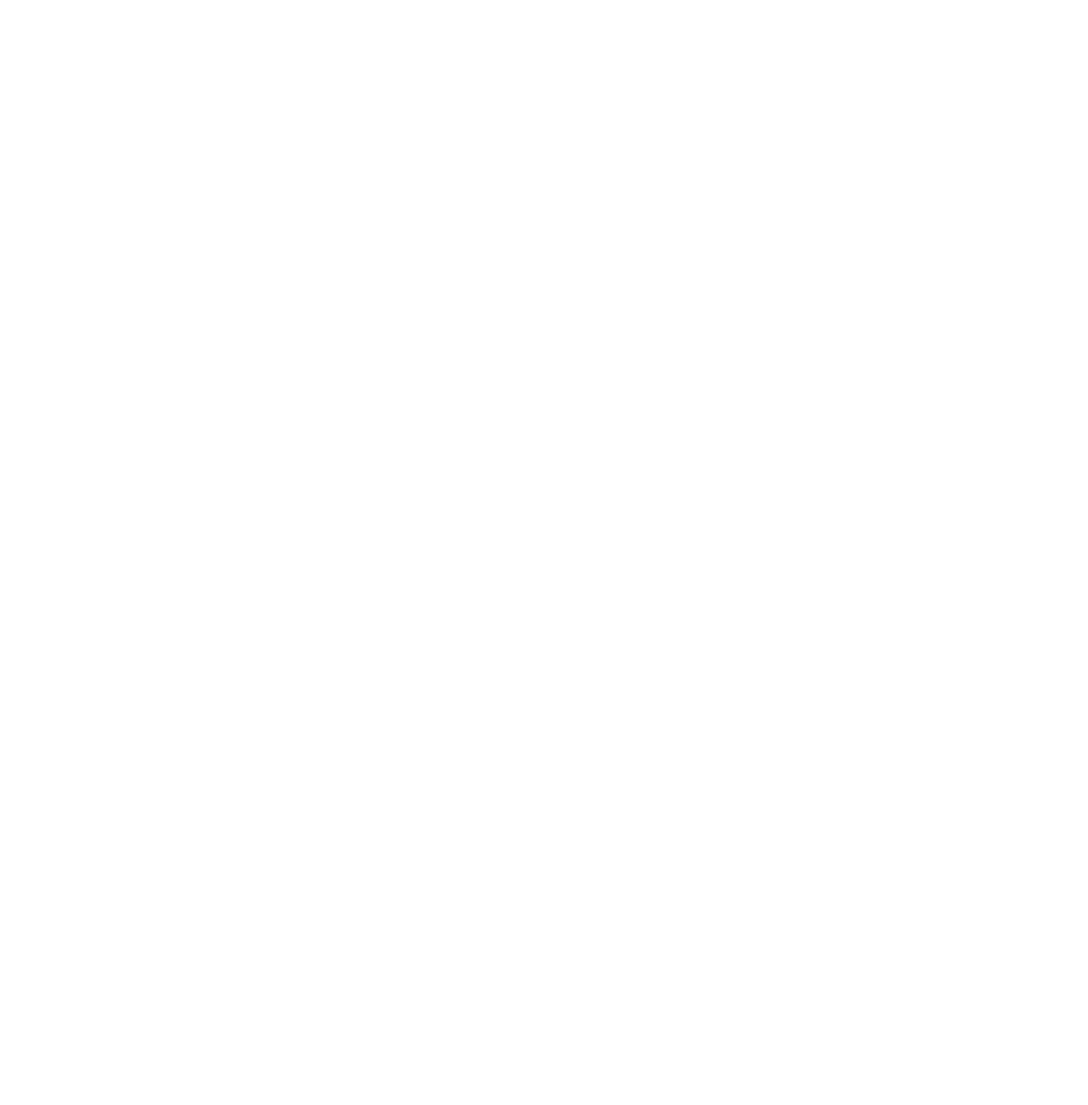
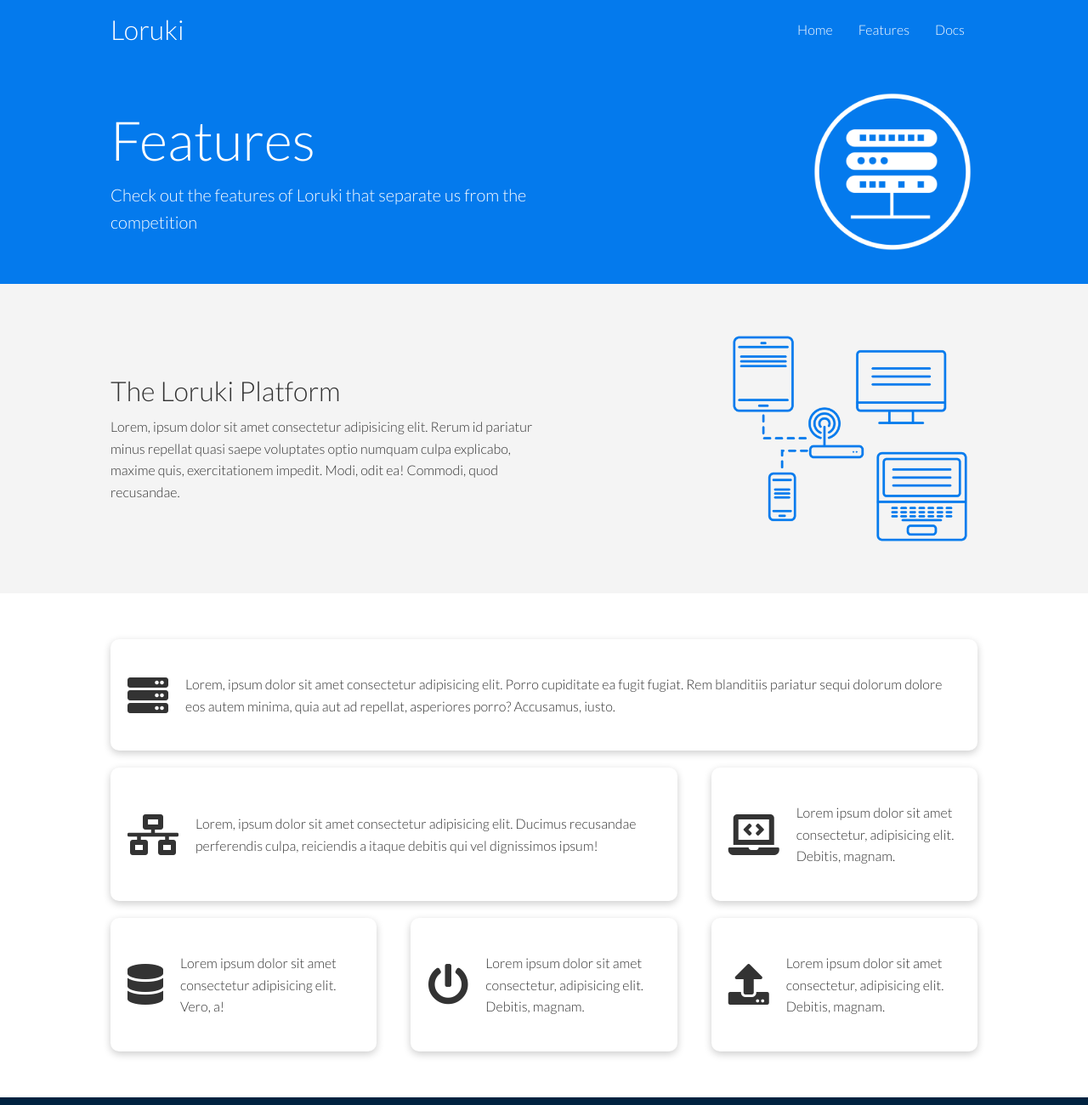
Before and after one commit to abdohwebdev/responsive-website, a plain HTML site: page features.html in a window 1280 px wide. Shown: the top 1300 px of the page at 85% size. Before the commit the page ends 800 px from the top, so only its background shows below. Drawn offline with Linux system fonts and the light colour scheme.

Commit message:
finish features page

```diff
--- a/css/style.css
+++ b/css/style.css
@@ -187,6 +187,33 @@ img{
     transform: translateY(-15px);
 }
 
+/* Features */
+.features-head img{
+    width:200px;
+    justify-self: flex-end;
+}
+
+.features-sub-head img{
+    width: 300px;
+    justify-self: flex-end;
+}
+
+.features-main .card > i{
+    margin-right: 20px;
+}
+
+.features-main .grid{
+    padding:30px;
+}
+
+.features-main .grid >*:first-child{
+    grid-column: 1/span 3;
+}
+
+.features-main .grid >*:nth-child(2){
+    grid-column: 1/span 2;
+}
+
 /* Footer*/
 .footer .social a{
     margin:0 10px;
--- a/features.html
+++ b/features.html
@@ -0,0 +1,115 @@
+<!DOCTYPE html>
+<html lang="en">
+<head>
+    <meta charset="UTF-8">
+    <meta name="viewport" content="width=device-width, initial-scale=1.0">
+    <link rel="stylesheet" href="https://cdnjs.cloudflare.com/ajax/libs/font-awesome/5.15.1/css/all.min.css" integrity="sha512-+4zCK9k+qNFUR5X+cKL9EIR+ZOhtIloNl9GIKS57V1MyNsYpYcUrUeQc9vNfzsWfV28IaLL3i96P9sdNyeRssA==" crossorigin="anonymous" />
+    <link rel="stylesheet" href="css/utilities.css">
+    <link rel="stylesheet" href="css/style.css">
+    <title>Loruki | Cloud Hosting For Everyone</title>
+</head>
+<body>
+    <!-- Navbar-->
+    <div class="navbar">
+        <div class="container flex">
+            <h1 class="logo">Loruki</h1>
+            <nav>
+                <ul>
+                    <li><a href="index.html">Home</a></li>
+                    <li><a href="features.html">Features</a></li>
+                    <li><a href="docs.html">Docs</a></li>
+                </ul>
+            </nav>
+        </div>
+    </div>
+
+    <!-- Head-->
+    <section class="features-head bg-primary py-3">
+        <div class="container grid">
+            <div>
+                <h1 class="xl">Features</h1>
+                <p class="lead">Check out the features of Loruki that separate us from the competition</p>
+            </div>
+            <img src="images/server.png" alt="">
+        </div>
+    </section>
+
+    <!-- Sub head-->
+    <section class="features-sub-head bg-light py-3">
+        <div class="container grid">
+            <div>
+                <h1 class="md">The Loruki Platform</h1>
+                <p>Lorem, ipsum dolor sit amet consectetur adipisicing elit. Rerum id pariatur minus repellat quasi saepe voluptates optio numquam culpa explicabo, maxime quis, exercitationem impedit. Modi, odit ea! Commodi, quod recusandae.</p>
+            </div>
+            <img src="images/server2.png" alt="">
+        </div>
+    </section>
+
+    <section class="features-main my-2">
+        <div class="container grid grid-3">
+            <div class="card flex">
+                <i class="fas fa-server fa-3x"></i>
+                <p>Lorem, ipsum dolor sit amet consectetur adipisicing elit. Porro cupiditate ea fugit fugiat. Rem blanditiis pariatur sequi dolorum dolore eos autem minima, quia aut ad repellat, asperiores porro? Accusamus, iusto.</p>
+            </div>
+            <div class="card flex">
+                <i class="fas fa-network-wired fa-3x"></i>
+                <p>
+                    Lorem, ipsum dolor sit amet consectetur adipisicing elit. Ducimus
+                    recusandae perferendis culpa, reiciendis a itaque debitis qui vel
+                    dignissimos ipsum!
+                </p>
+            </div>
+            <div class="card flex">
+                <i class="fas fa-laptop-code fa-3x"></i>
+                <p>
+                    Lorem ipsum dolor sit amet consectetur, adipisicing elit. Debitis,
+                    magnam.
+                </p>
+            </div>
+            <div class="card flex">
+                <i class="fas fa-database fa-3x"></i>
+                <p>
+                    Lorem ipsum dolor sit amet consectetur adipisicing elit. Vero, a!
+                </p>
+            </div>
+            <div class="card flex">
+                <i class="fas fa-power-off fa-3x"></i>
+                <p>
+                    Lorem ipsum dolor sit amet consectetur, adipisicing elit. Debitis,
+                    magnam.
+                </p>
+            </div>
+            <div class="card flex">
+                <i class="fas fa-upload fa-3x"></i>
+                <p>
+                    Lorem ipsum dolor sit amet consectetur, adipisicing elit. Debitis,
+                    magnam.
+                </p>
+            </div>
+        </div>
+    </section>
+
+    <!-- Footer-->
+    <footer class="footer bg-dark py-5">
+        <div class="container grid grid-3">
+            <div>
+                <h1>Loruki</h1>
+                <p>Copyright &copy; 2020</p>
+            </div>
+            <nav>
+                <ul>
+                    <li><a href="index.html">Home</a></li>
+                    <li><a href="features.html">Features</a></li>
+                    <li><a href="docs.html">Docs</a></li>
+                </ul>
+            </nav>
+            <div class="social">
+                <a href="#"><i class="fab fa-github fa-2x"></i></a>
+                <a href="#"><i class="fab fa-facebook fa-2x"></i></a>
+                <a href="#"><i class="fab fa-instagram fa-2x"></i></a>
+                <a href="#"><i class="fab fa-twitter fa-2x"></i></a>
+            </div>
+        </div>
+    </footer>
+</body>
+</html>
```
